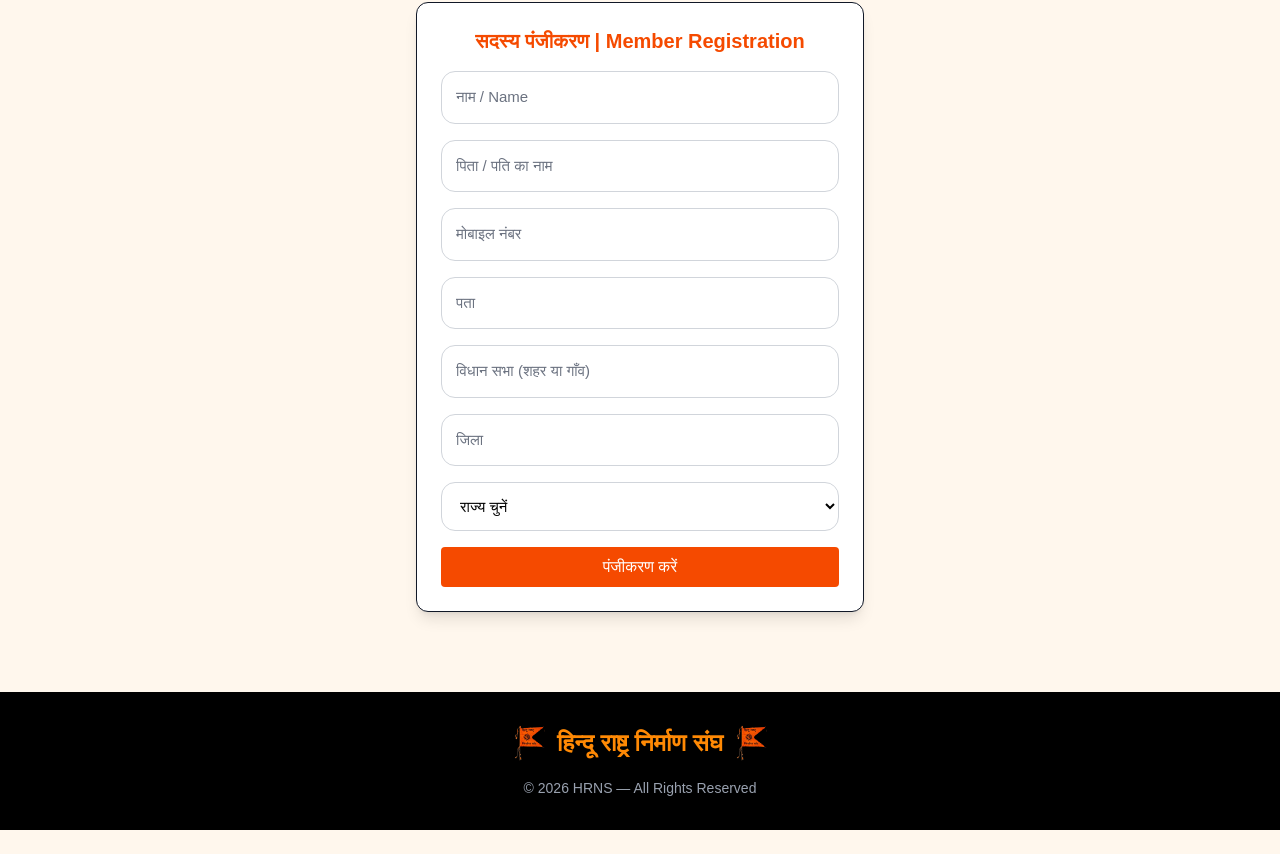
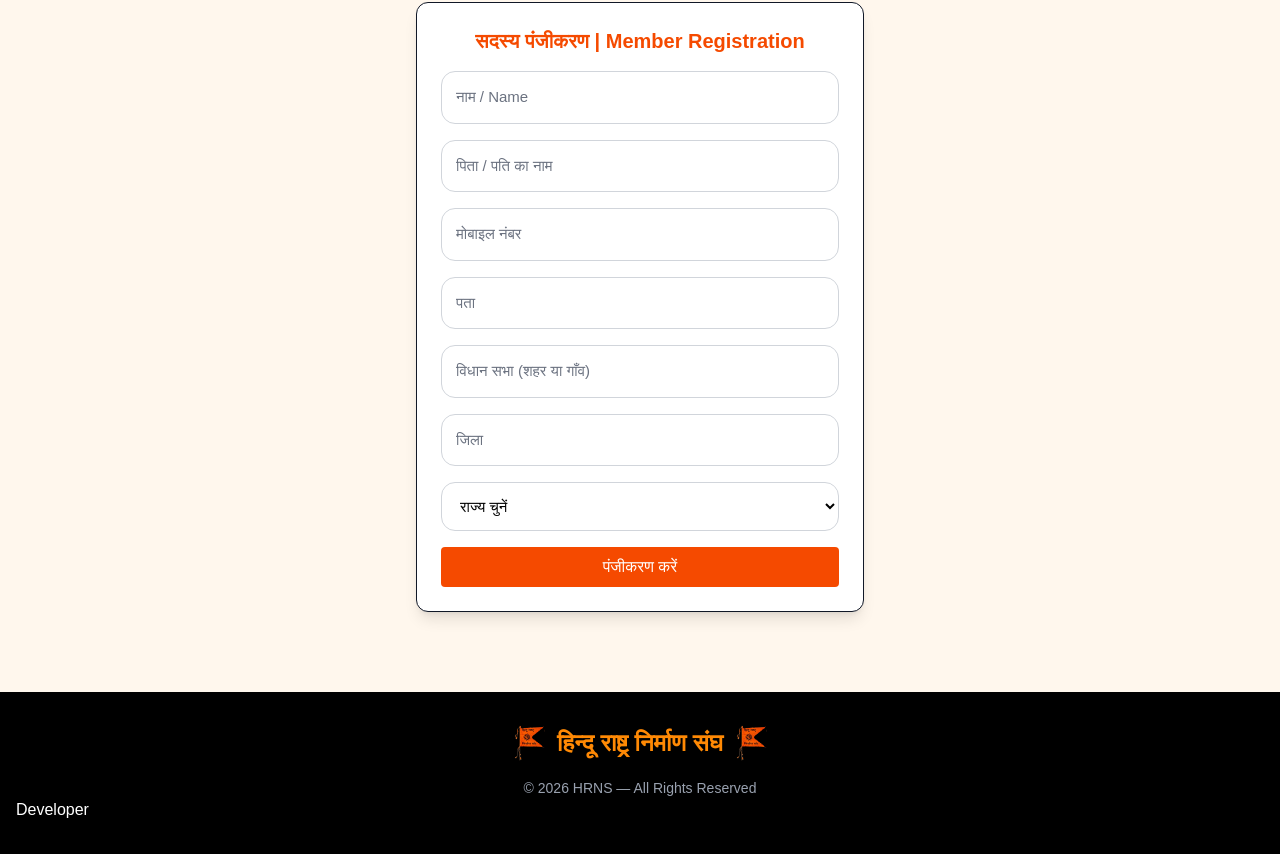
Before and after one commit to Mozuday/Hindu-rashtra-nirmaan-sangh, a Next.js app: page / in a window 1280 px wide. Shown: the part 3572-4426 px from the top of the page. Before the commit the page ends 4402 px from the top, so only its background shows below. Built offline with nearby package versions, Linux system fonts and the light colour scheme.

Commit message:
Add developer link to footer in page.js

```diff
--- a/src/app/page.js
+++ b/src/app/page.js
@@ -283,6 +283,15 @@ export default function Home() {
           © 2026 HRNS — All Rights Reserved
         </p>
 
+        <a
+          href="https://udayportfolio-orcin.vercel.app/"
+          target="_blank"
+          rel="noopener noreferrer"
+          className="flex items-left gap-3 transition hover:text-orange-400 transition"
+        >
+          <span>Developer</span>
+         </a>
+
       </footer>
 
     </main>
```
